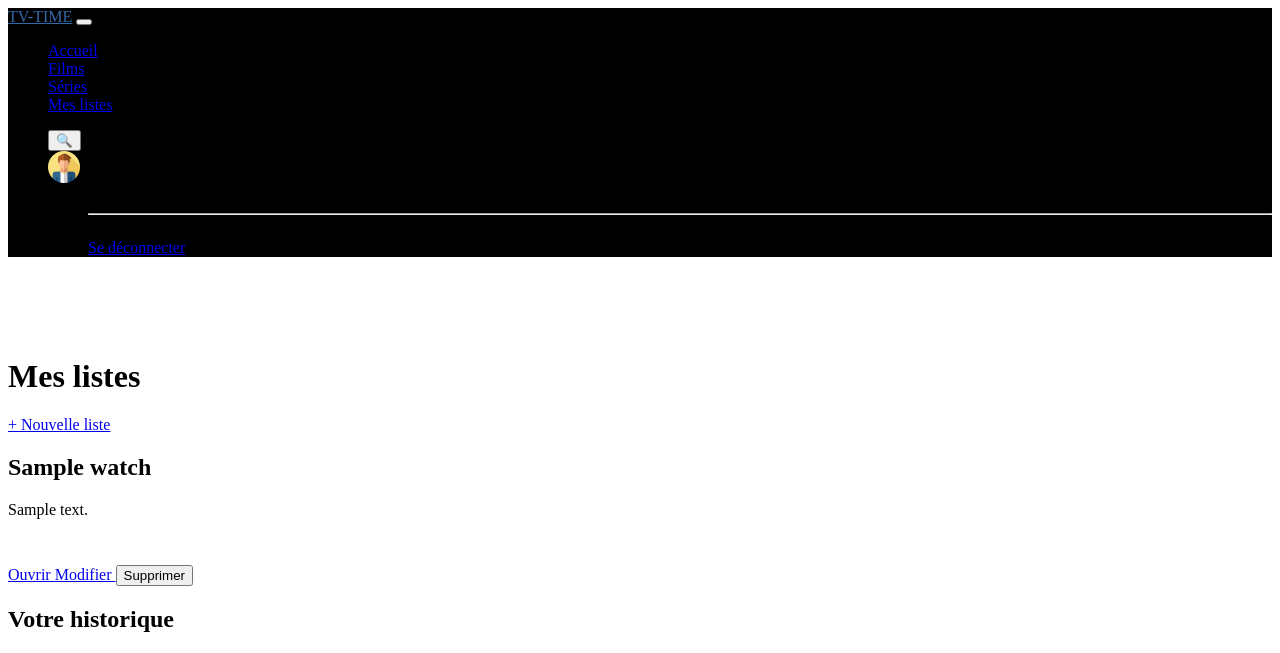
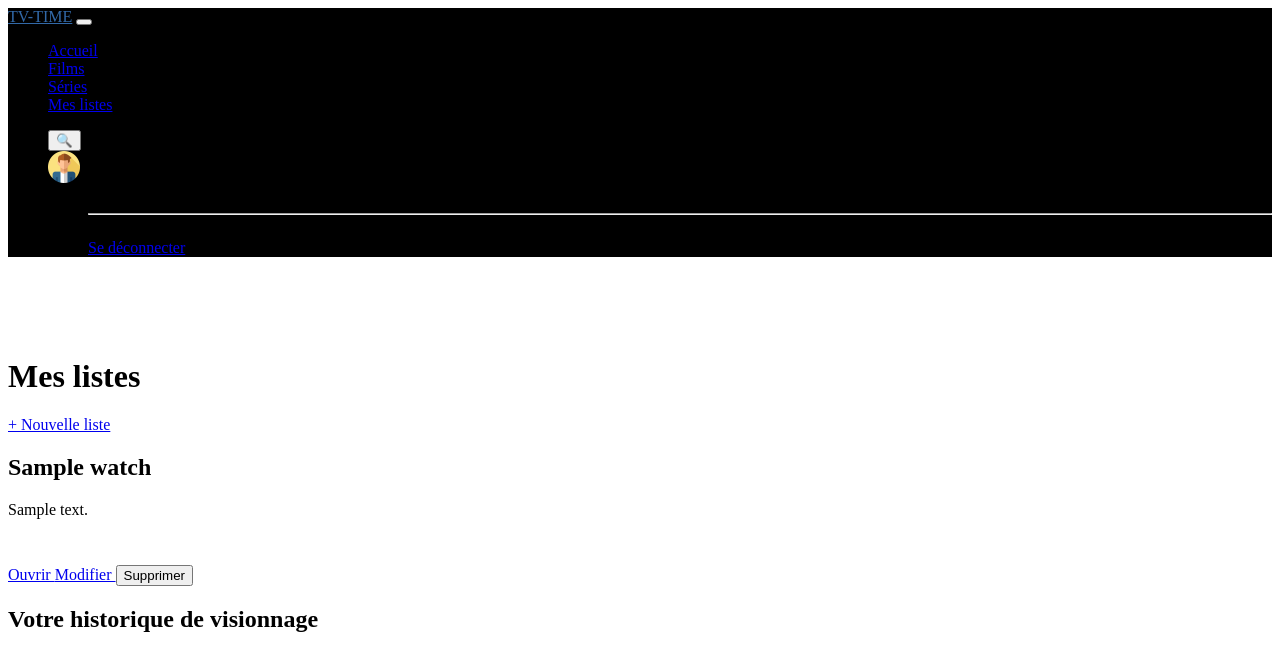
Before and after one commit to lea905/tvTime, a Symfony app: template templates/watch_list/index.html.twig in a window 1280 px wide. Shown: the top 653 px of the page. Run offline with Twig, Linux system fonts and the light colour scheme; the template is opened without the code that fills it: most values are stand-ins (such as "Sample title", 1, 10 or a date in 2020); some libraries are stand-ins or nearby versions.

Commit message:
[MODIFY] watchlist index

```diff
--- a/templates/watch_list/index.html.twig
+++ b/templates/watch_list/index.html.twig
@@ -55,7 +55,7 @@
                 </div>
             {% endif %}
             {% if views is not empty %}
-                <h2 class="h4 mt-5 mb-3 text-light">Votre historique</h2>
+                <h2 class="h4 mt-5 mb-3 text-light">Votre historique de visionnage</h2>
                 {% for view in views %}
                     <div class="movies-row d-flex flex-row flex-nowrap gap-3 pb-2" style="overflow-x:auto;">
                     {% for movie in view.movieId %}
```
